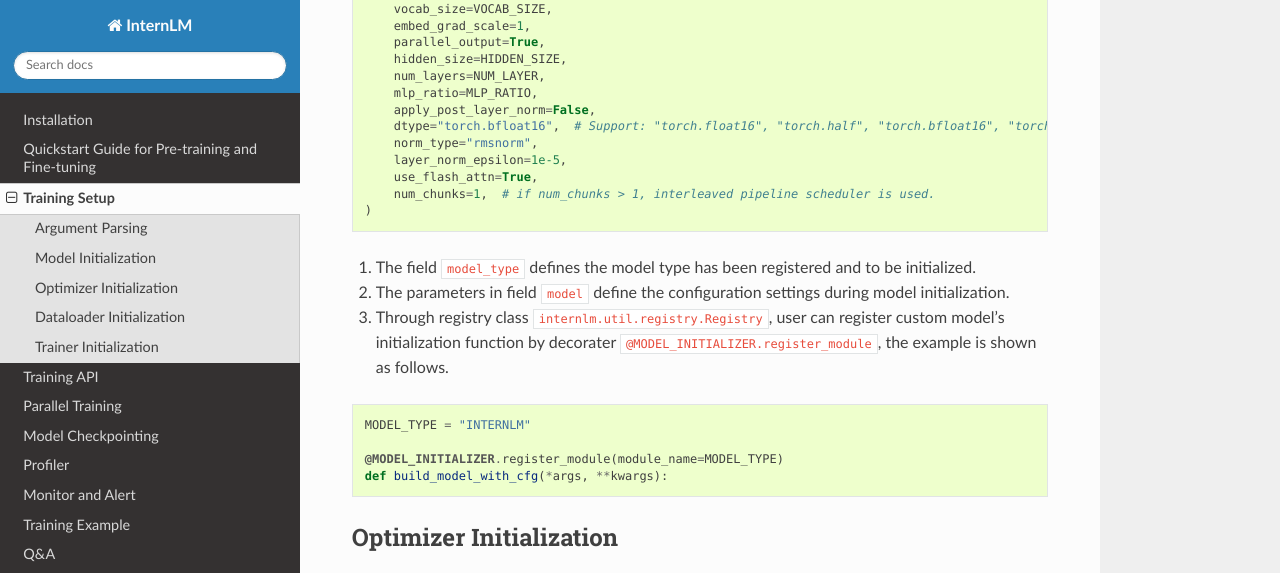
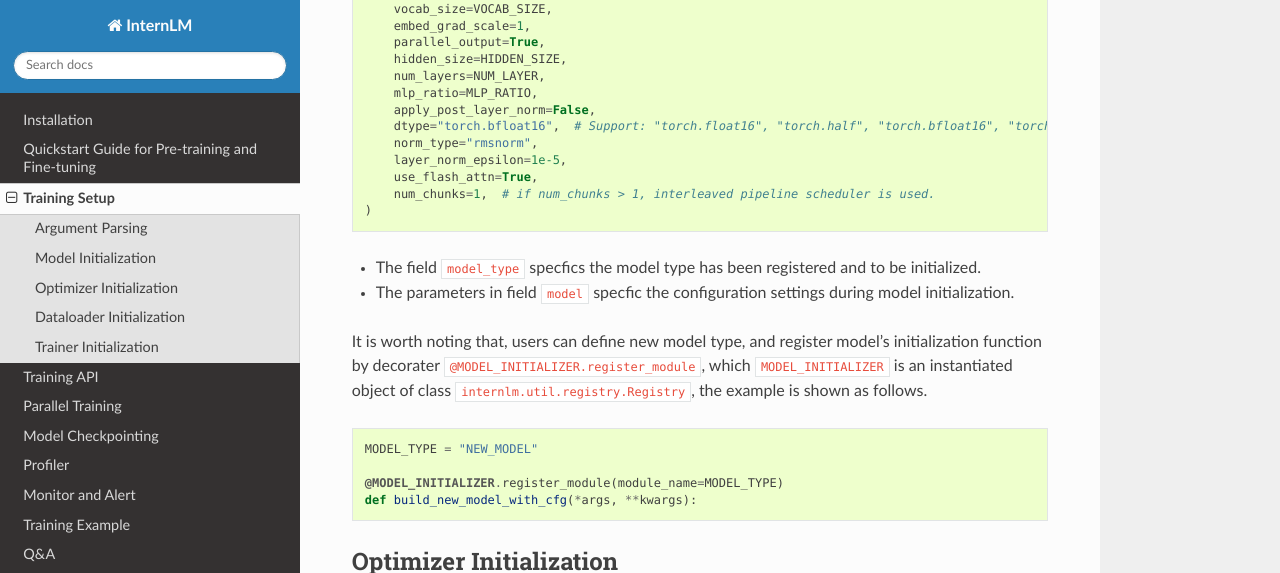
Before and after one commit to InternLM/InternLM, a Sphinx documentation site: the page built from doc/code-docs/source/initialize.rst, in a window 1280 px wide and 900 px high, scrolled down 1004 px, cut to the strip 0-573 px from the top of the window. Built offline with Sphinx 7.4.7 and the Read the Docs theme 2.0.0, drawn with Linux system fonts in a browser that asks for light colours.

Commit message:
docs(code-docs/source/parallel.rst): update ZeRO1.5

```diff
--- a/doc/code-docs/source/initialize.rst
+++ b/doc/code-docs/source/initialize.rst
@@ -56,16 +56,17 @@ can be defined as follows:
         num_chunks=1,  # if num_chunks > 1, interleaved pipeline scheduler is used.
     )
 
-1. The field ``model_type`` defines the model type has been registered and to be initialized.
-2. The parameters in field ``model`` define the configuration settings during model initialization.
-3. Through registry class ``internlm.util.registry.Registry``, user can register custom model's initialization function by decorater ``@MODEL_INITIALIZER.register_module``, the example is shown as follows.
+- The field ``model_type`` specfics the model type has been registered and to be initialized.
+- The parameters in field ``model`` specfic the configuration settings during model initialization.
+
+It is worth noting that, users can define new model type, and register model's initialization function by decorater ``@MODEL_INITIALIZER.register_module``, which ``MODEL_INITIALIZER`` is an instantiated object of class ``internlm.util.registry.Registry``, the example is shown as follows.
 
 .. code-block:: python
 
-    MODEL_TYPE = "INTERNLM"
+    MODEL_TYPE = "NEW_MODEL"
 
     @MODEL_INITIALIZER.register_module(module_name=MODEL_TYPE)
-    def build_model_with_cfg(*args, **kwargs):
+    def build_new_model_with_cfg(*args, **kwargs):
 
 .. _InternLM-optim-init:
 
--- a/doc/code-docs/source/parallel.rst
+++ b/doc/code-docs/source/parallel.rst
@@ -151,8 +151,8 @@ Furthermore, you can enable communication-computation overlap, set bucket reduce
 
 There are two communication optimizations worth paying attention to here:
 
-- ``overlap_sync_grad``: If set True, overlapping training backward pass with gradients' all-reduce communication
-- ``overlap_sync_param``: If set True, overlapping parameters' broadcast communication with next step's forward pass
+- overlap_sync_grad: If set True, overlapping training backward pass with gradients' all-reduce communication
+- overlap_sync_param: If set True, overlapping parameters' broadcast communication with next step's forward pass
 
 .. autoclass:: internlm.solver.optimizer.hybrid_zero_optim.HybridZeroOptimizer
     :members:
```
